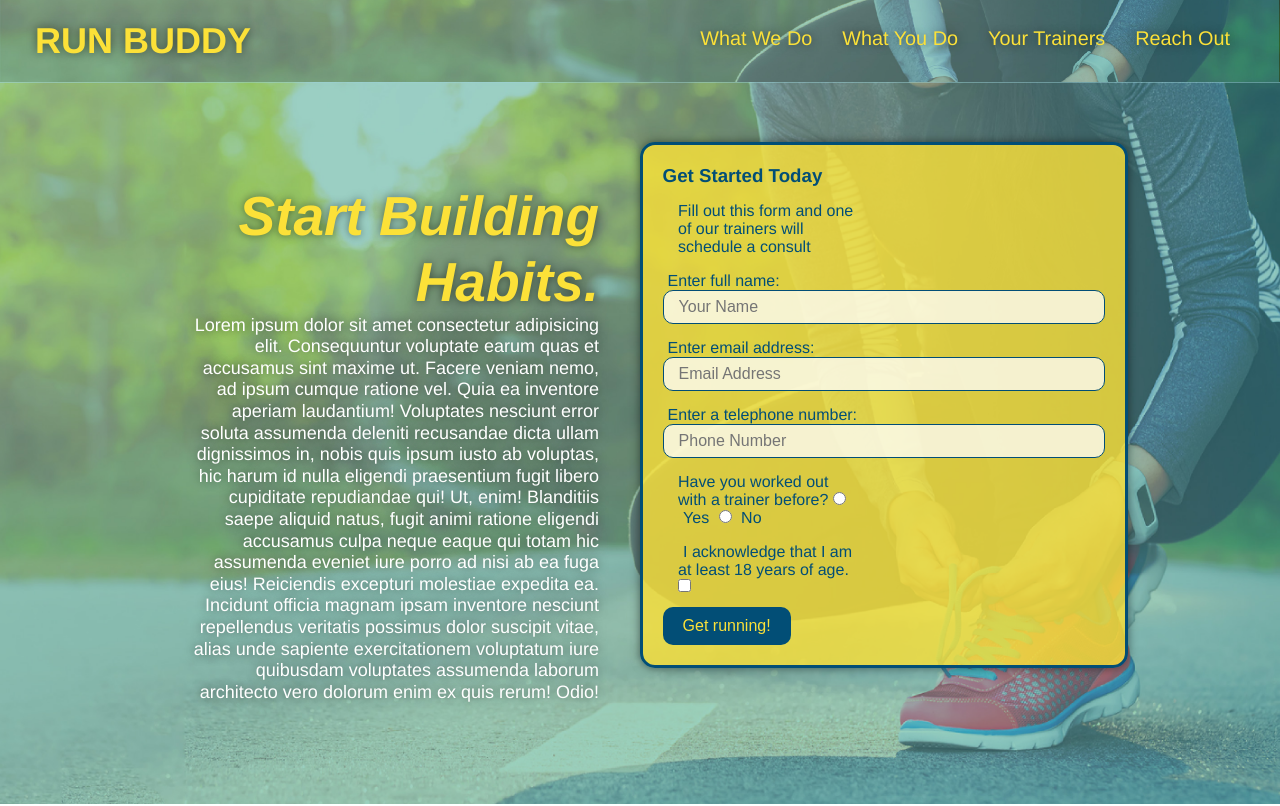
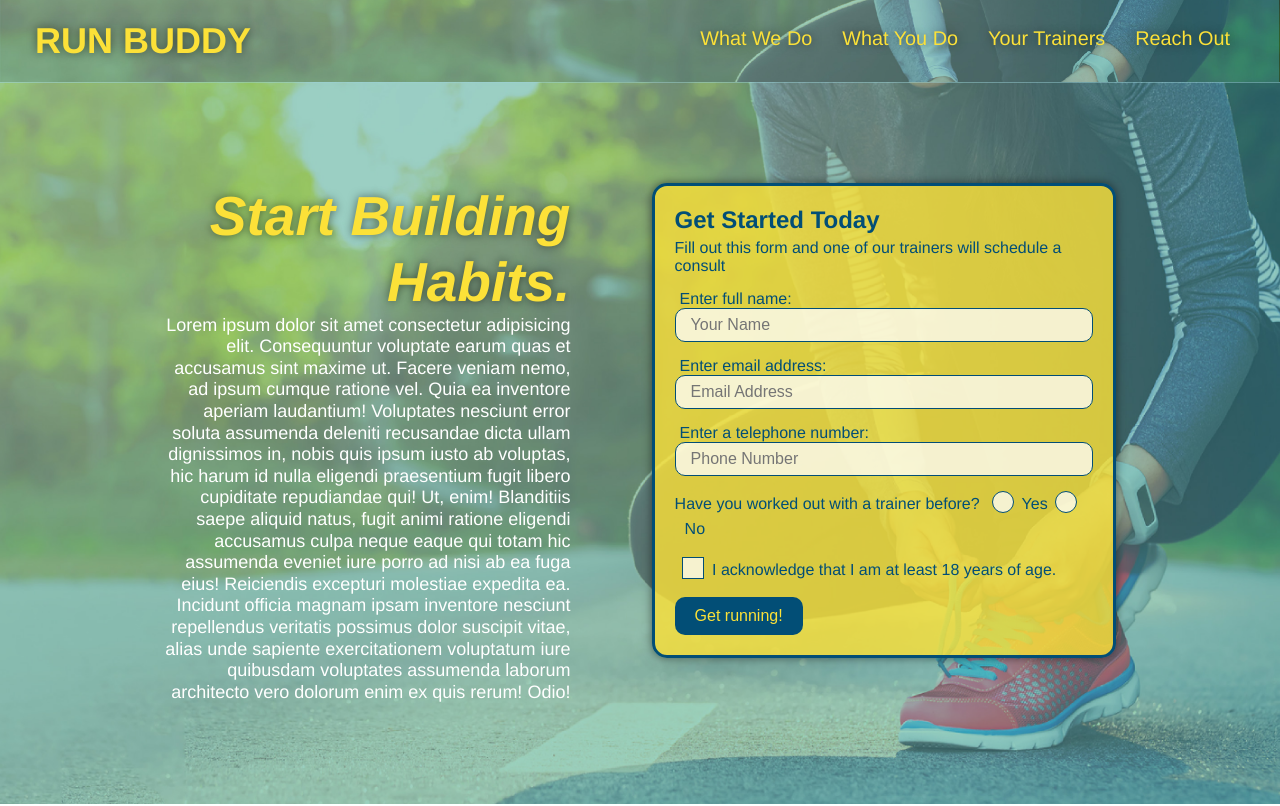
Before and after one commit to idahuy/run-buddy, a plain HTML site: page index.html in a window 1280 px wide. Shown: the top 806 px of the page. Drawn offline with Linux system fonts and the light colour scheme.

Commit message:
touch-ups

```diff
--- a/assets/css/style.css
+++ b/assets/css/style.css
@@ -10,6 +10,12 @@ body {
     /* more on this crazy alphanumerical value in a minute! */
     color: #39a6b2;
     font-family: Helvetica, Arial, sans-serif;
+}
+
+:root {
+  --primary-color: #fce138;
+  --secondary-color: #024e76;
+  --tertiary-color: #39a6b2;
 }
 
 /* apply styles to <header> */
@@ -26,6 +32,7 @@ header {
     background-size: cover;
     background-position: 80%;
     background-attachment: fixed;
+    z-index: 9999;
 }
 
 header h1 {
@@ -141,6 +148,21 @@ section {
   background-attachment: fixed;
 }
 
+.hero-cta {
+  width: 35%;
+  text-align: right;
+  margin: 3.5%;
+  color: #fff;
+  font-size: 18px;
+  line-height: 1.2;
+}
+
+.hero-cta h2 {
+  font-style: italic;
+  font-size: 55px;
+  color: #fce138;
+  text-shadow: 0 0 10px rgba(0, 0, 0, 0.5);
+}
 
 .hero-form {
   box-shadow: 0 0 10px rgba(0, 0, 0, 0.5);
@@ -148,17 +170,17 @@ section {
   border-radius: 15px;
   padding: 20px;
   color: #024e76;
-  border-style: solid;
-  border-width: 3px;
-  border-color: #024e76;
-  /* or use the shorthand [border: solid 3px #024e76] */
+  border: solid 3px #024e76;
+  margin: 3.5%;
+  width: 40%;
 }
 
-  /* text spacing for context in the form */
+.hero-form h3 {
+  font-size: 24px;
+  margin: 0;
+}
 .hero-form p {
   margin: 5px 0 15px 0;
-  width: 40%;
-  margin: 3.5%;
 }
 
   /* styling for the input boxes */
@@ -200,20 +222,68 @@ section {
   background-color: #39a6b2;
 }
 
-.hero-cta {
-  width: 35%;
-  text-align: right;
-  margin: 3.5%;
-  color: #fff;
-  font-size: 18px;
-  line-height: 1.2;
-  text-shadow: 0 0 10px rgba(0, 0, 0, 0.5);
+.checkbox-wrapper input, .radio-wrapper input {
+  opacity: 0;
 }
 
-.hero-cta h2 {
-  font-style: italic;
-  font-size: 55px;
-  color: #fce138;
+.checkbox-wrapper label, .radio-wrapper label {
+  position: relative;
+  left: 10px;
+  margin: 10px;
+  line-height: 1.6;
+}
+
+.checkbox-wrapper label::before, .radio-wrapper label::before {
+  content: "";
+  height: 20px;
+  width: 20px;
+  background: rgba(255, 255, 255, 0.75);
+  border: 1px solid #024e76;
+  position: absolute;
+  top: -4px;
+  left: -30px;
+}
+
+.radio-wrapper label::before {
+  border-radius: 50%;
+}
+
+.radio-wrapper label::after {
+  content: "";
+  width: 20px;
+  height: 20px;
+  border-radius: 50%;
+  background: #024e76;
+  position: absolute;
+  left: -29px;
+  top: -3px;
+  background-image: radial-gradient(circle, #39a6b2, #024e76);
+}
+
+.checkbox-wrapper label::after {
+  content: "";
+  height: 6px;
+  width: 14px;
+  border-left: 2px solid #024e76;
+  border-bottom: 2px solid #024e76;
+  position: absolute;
+  left: -26px;
+  top: 1px;
+  transform: rotate(-58deg);
+}
+
+.checkbox-wrapper input + label::after,
+.radio-wrapper input + label::after {
+  content: none;
+}
+
+.checkbox-wrapper input:checked + label::after,
+.radio-wrapper input:checked + label::after {
+  content: "";
+}
+
+.checkbox-wrapper input:checked, .radio-wrapper input:checked {
+  opacity: 0;
 }
 
   /* Hero Style End */
--- a/index.html
+++ b/index.html
@@ -60,22 +60,22 @@
           <input type="text" placeholder="Phone Number" name="phone" id="phone" class="form-input">
 
           <p>
-
             Have you worked out with a trainer before?
-
-            <input type="radio" name="trainer-confirm" id="trainer-yes">
-            <label for="trainer-yes">Yes</label>
-
-            <input type="radio" name="trainer-confirm" id="trainer-no">
-            <label for="trainer-no">No</label>
-
+            <span class="radio-wrapper">
+              <input type="radio" name="trainer-confirm" id="trainer-yes" />
+              <label for="trainer-yes">Yes</label>
+            </span>
+            <span class="radio-wrapper">
+              <input type="radio" name="trainer-confirm" id="trainer-no" />
+              <label for="trainer-no">No</label>
+            </span>
           </p>
-
           <p>
-            <label for="checkbox">I acknowledge that I am at least 18 years of age.</label>
-            <input type="checkbox" name="age-confirm" id="checkbox" />
+            <span class="checkbox-wrapper">
+              <input type="checkbox" name="age-confirm" id="checkbox" />
+              <label for="checkbox">I acknowledge that I am at least 18 years of age.</label>
+            </span>
           </p>
-
           <button type="submit">
             Get running!
           </button>
```
